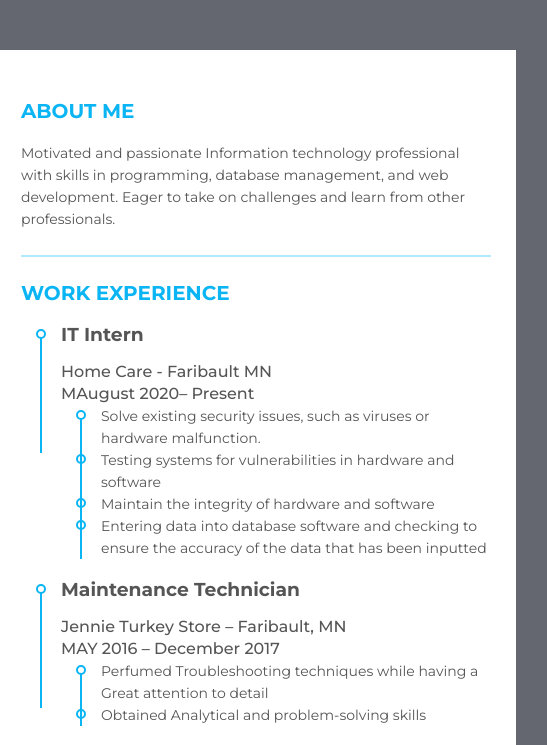
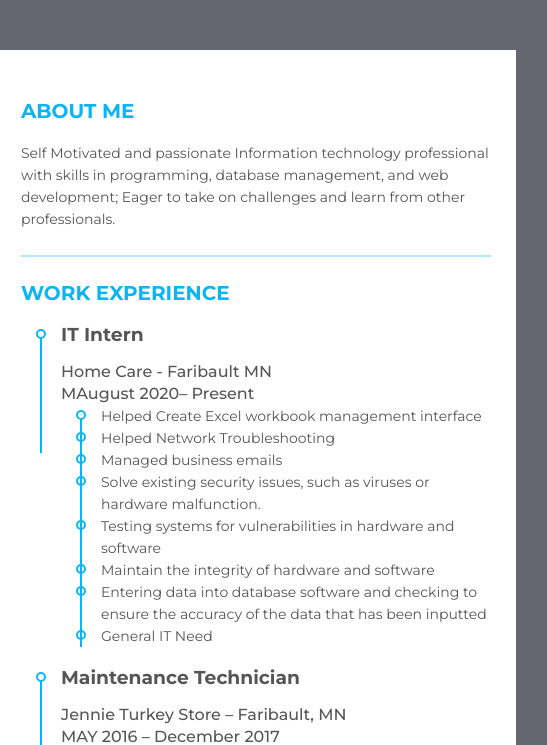
Before and after one commit to dulqarneyn2/MyResume, a plain HTML site: page index.html in a window 1280 px wide. Shown: the top 745 px of the page, 519-1066 px from the left. Drawn offline with Linux system fonts and the light colour scheme.

Commit message:
Update index.html

```diff
--- a/index.html
+++ b/index.html
@@ -209,8 +209,8 @@
         <div class="title">
            <p class="bold">About Me</p>
          </div>
-        <p>Motivated and passionate Information technology professional with skills in programming,
-           database management, and web development. Eager to take on challenges
+        <p>Self Motivated and passionate Information technology professional with skills in programming,
+           database management, and web development; Eager to take on challenges
            and learn from other professionals.
        </p>
     </div>
@@ -225,10 +225,14 @@
                   <p class="semi-bold">Home Care - Faribault MN</p>
                   <p class="semi-bold">MAugust 2020– Present </p>
                 <ul>
+                   <li>Helped Create Excel workbook management interface</li>
+                   <li>Helped Network Troubleshooting</li>
+                  <li>Managed business emails</li>
                   <li> Solve existing security issues, such as viruses or hardware malfunction.</li>
                   <li> Testing systems for vulnerabilities in hardware and software</li>
                   <li> Maintain the integrity of hardware and software</li>
                   <li>Entering data into database software and checking to ensure the accuracy of the data that has been inputted</li>
+                  <li> General IT Need </li>
               </ul>
               </div>
             </li>
```
